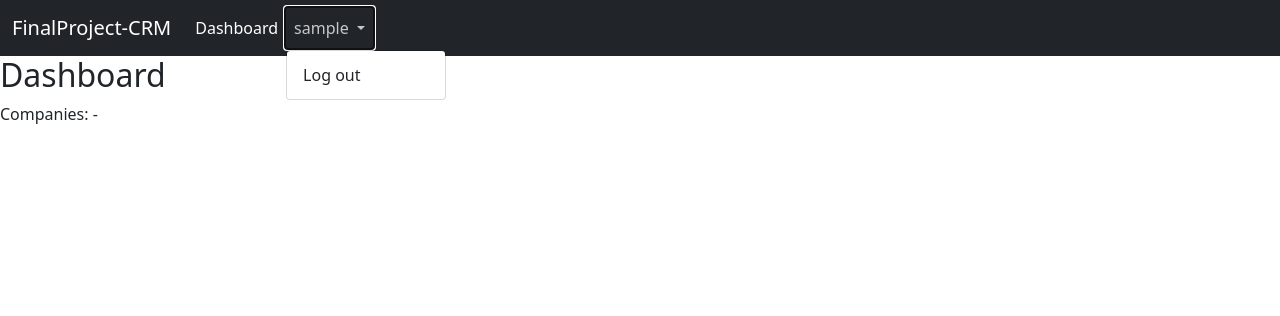
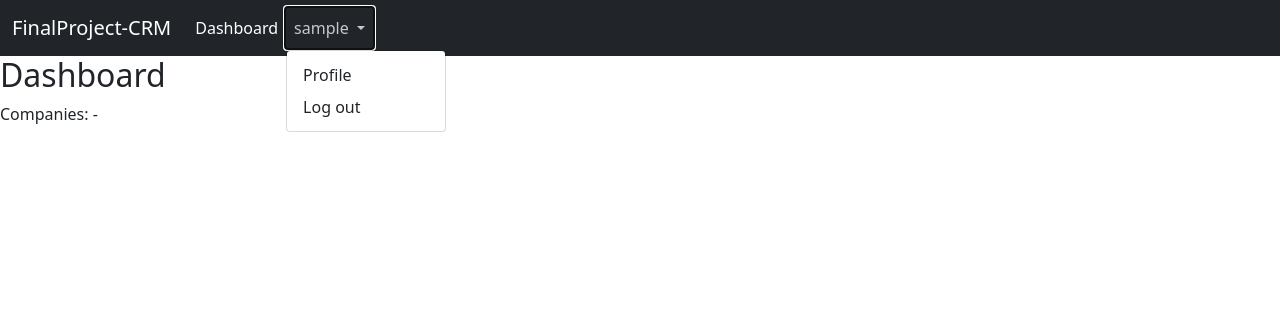
Before and after one commit to ghrust/cs50w-finalProject-CRM, a Django app: page / in a window 1280 px wide, after a click that opens the changed part. Shown: the top 316 px of the page. Run offline with Django 3.2, Linux system fonts and the light colour scheme; the visitor is signed in with stand-in values (Sample User, id 1).

Commit message:
add profile link

```diff
--- a/crm/templates/crm/base.html
+++ b/crm/templates/crm/base.html
@@ -23,6 +23,7 @@
                                 {{ user.username }}
                             </a>
                         <ul class="dropdown-menu" aria-labelledby="navbarDropdown">
+                            <li><a class="dropdown-item" href="{% url 'user-detail' %}">Profile</a></li>
                             <li><a class="dropdown-item" href="{% url 'logout' %}">Log out</a></li>
                         </ul>
                     {% else %}
```
